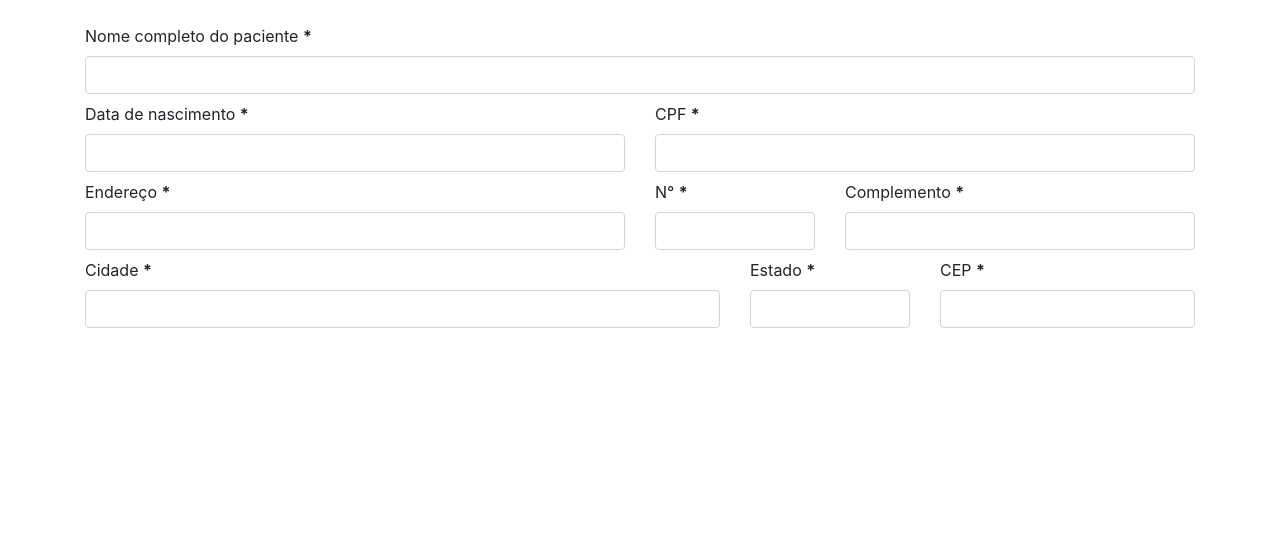
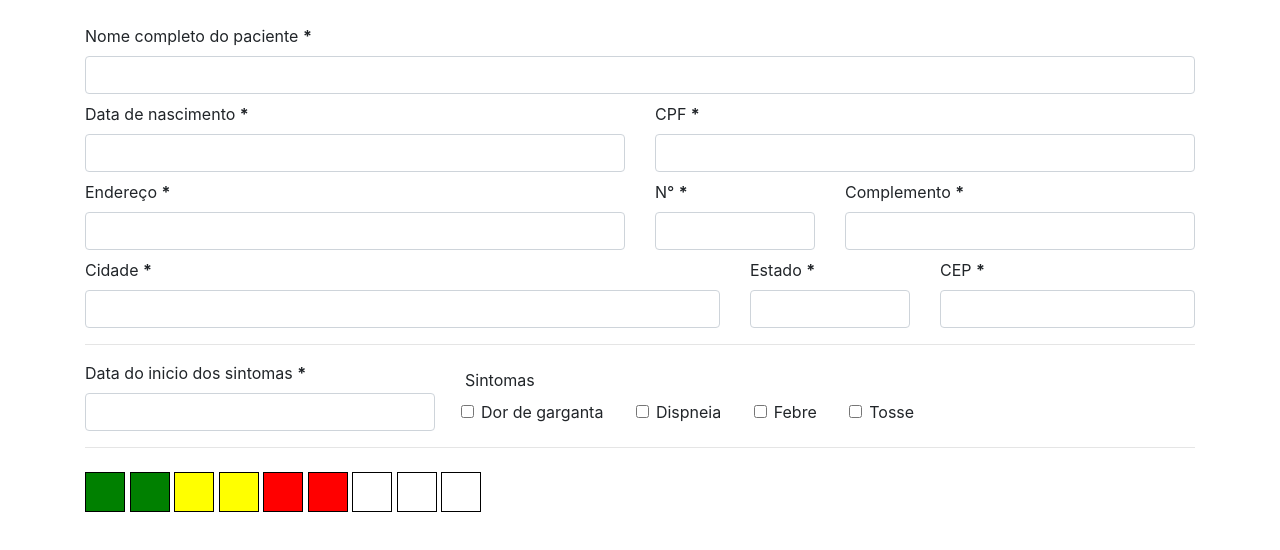
Before and after one commit to EmersonJahn/COVID-19_Exam_Request_Form, a plain HTML site: page index.html in a window 1280 px wide. Drawn offline with nearby package versions, Linux system fonts and the light colour scheme.

Commit message:
created risk boxes and other inputs

```diff
--- a/index.html
+++ b/index.html
@@ -9,6 +9,11 @@
     <script src="https://code.jquery.com/jquery-3.3.1.slim.min.js" integrity="sha384-q8i/X+965DzO0rT7abK41JStQIAqVgRVzpbzo5smXKp4YfRvH+8abtTE1Pi6jizo" crossorigin="anonymous"></script>
     <script src="https://cdnjs.cloudflare.com/ajax/libs/popper.js/1.14.3/umd/popper.min.js" integrity="sha384-ZMP7rVo3mIykV+2+9J3UJ46jBk0WLaUAdn689aCwoqbBJiSnjAK/l8WvCWPIPm49" crossorigin="anonymous"></script>
     <script src="https://stackpath.bootstrapcdn.com/bootstrap/4.1.3/js/bootstrap.min.js" integrity="sha384-ChfqqxuZUCnJSK3+MXmPNIyE6ZbWh2IMqE241rYiqJxyMiZ6OW/JmZQ5stwEULTy" crossorigin="anonymous"></script>
+    <link rel="stylesheet" href="https://cdnjs.cloudflare.com/ajax/libs/bootstrap-datepicker/1.8.0/css/bootstrap-datepicker.css">
+    <script src="https://cdnjs.cloudflare.com/ajax/libs/jquery.mask/1.14.16/jquery.mask.min.js" integrity="sha512-pHVGpX7F/27yZ0ISY+VVjyULApbDlD0/X0rgGbTqCE7WFW5MezNTWG/dnhtbBuICzsd0WQPgpE4REBLv+UqChw==" crossorigin="anonymous"></script>
+
+    <link rel="stylesheet" href="style.css">
+    <script src="./js/script.js"></script>
 
 </head>
 <body>
@@ -50,14 +55,79 @@
                 <input type="text" id="adress-city" class="form-control">
             </div>
             <div class="col-md-2">
-                <label for="adress-city">Estado <b>*</b></label>
-                <input type="text" id="adress-city" class="form-control">
+                <label for="adress-state">Estado <b>*</b></label>
+                <input type="text" id="adress-state" class="form-control">
             </div>
             <div class="col-md-3">
                 <label for="adress-cep">CEP <b>*</b></label>
                 <input type="text" id="adress-cep" class="form-control">
             </div>
         </div>
+        <div class="row">
+            <div class="col-12">
+                <hr>
+            </div>
+        </div>
+        <div class="row">
+            <div class="col-md-4">
+                <label for="first-symptom-date">Data do inicio dos sintomas <b>*</b></label>
+                <input type="text" id="first-symptom-date" class="form-control">
+            </div>
+            <div class="col-md-8 my-auto">
+                <label for="first-symptom-date">Sintomas</label>
+                <div class="ml-3 h-100">
+
+                    <input class="form-check-input" type="checkbox" id="symptom-garganta">
+                    <label class="form-check-label mr-5" for="symptom-garganta">
+                        Dor de garganta
+                    </label>
+
+                    <input class="form-check-input" type="checkbox" id="symptom-dispneia">
+                    <label class="form-check-label mr-5" for="symptom-dispneia">
+                        Dispneia
+                    </label>
+
+                    <input class="form-check-input" type="checkbox" id="symptom-febre">
+                    <label class="form-check-label mr-5" for="symptom-febre">
+                        Febre
+                    </label>
+
+                    <input class="form-check-input" type="checkbox" id="symptom-tosse">
+                    <label class="form-check-label mr-5" for="symptom-tosse">
+                        Tosse
+                    </label>
+
+                </div>
+            </div>
+        </div>
+        <div class="row">
+            <div class="col-12">
+                <hr>
+            </div>
+        </div>
+        <div class="row mt-2">
+            <div class="col-md-12">
+
+                <div id="risk-box-1" class="risk-box risk-box-low"></div>
+
+                <div id="risk-box-2" class="risk-box risk-box-low"></div>
+
+                <div id="risk-box-3" class="risk-box risk-box-medium"></div>
+
+                <div id="risk-box-4" class="risk-box risk-box-medium"></div>
+
+                <div id="risk-box-5" class="risk-box risk-box-high"></div>
+
+                <div id="risk-box-6" class="risk-box risk-box-high"></div>
+
+                <div id="risk-box-7" class="risk-box risk-box-high"></div>
+
+                <div id="risk-box-8" class="risk-box risk-box-high"></div>
+
+                <div id="risk-box-9" class="risk-box risk-box-high"></div>
+
+            </div>
+        </div>
     </div>
 
 </body>
--- /dev/null
+++ b/js/script.js
@@ -0,0 +1,27 @@
+
+var riskLevel = 6;
+
+$(() => {
+
+    $('#cpf').mask('000.000.000-00');
+    $('#adress-cep').mask('00000-000');
+
+    refreshRiskBoxes();
+
+});
+
+function refreshRiskBoxes() {
+
+    for (let i = 1; i <= 9; i++) {
+
+        const elem = $('#risk-box-' + i);
+
+        if (riskLevel >= i) {
+            elem.addClass('active');
+        } else {
+            elem.removeClass('active');
+        }
+
+    }
+
+}
--- /dev/null
+++ b/style.css
@@ -0,0 +1,19 @@
+
+.risk-box {
+    display: inline-block;
+    height: 40px;
+    width: 40px;
+    border: 1px solid black;
+}
+
+.risk-box-low.active {
+    background-color: green;
+}
+
+.risk-box-medium.active {
+    background-color: yellow;
+}
+
+.risk-box-high.active {
+    background-color: red;
+}
```
